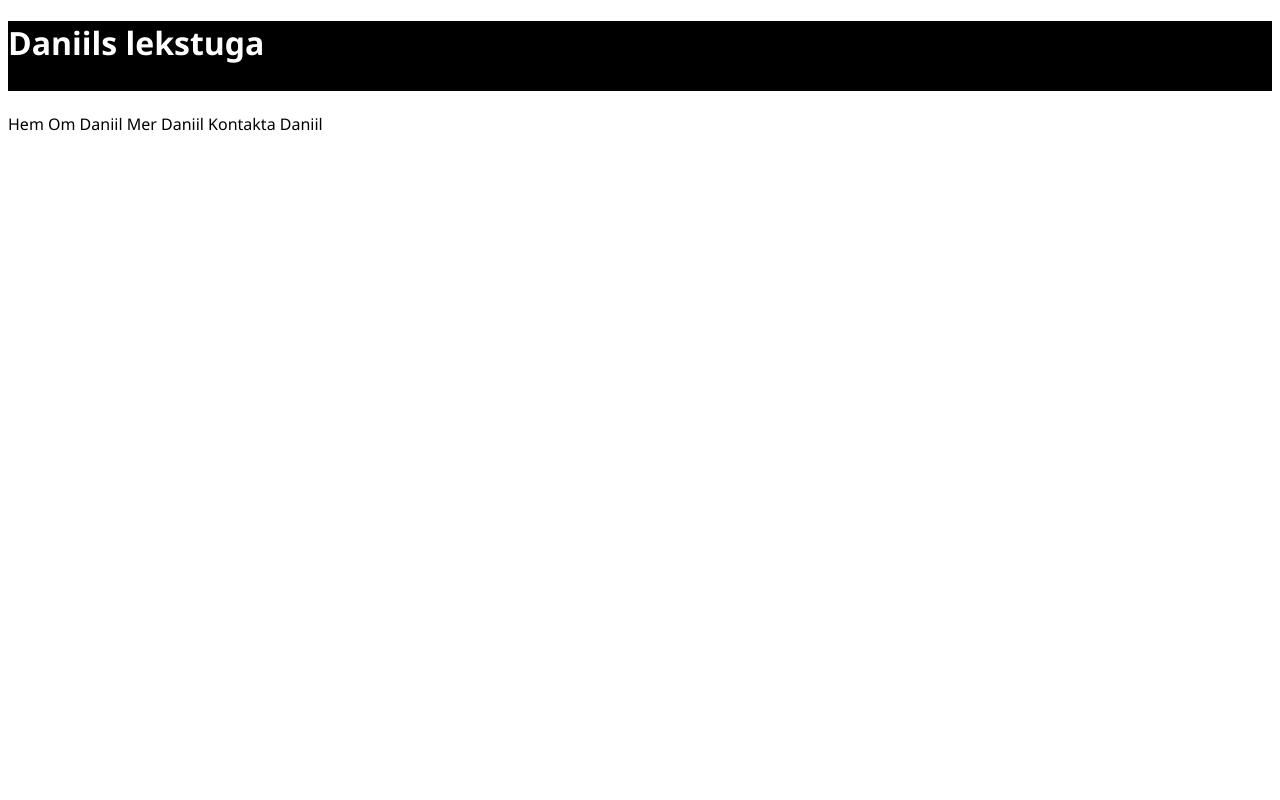
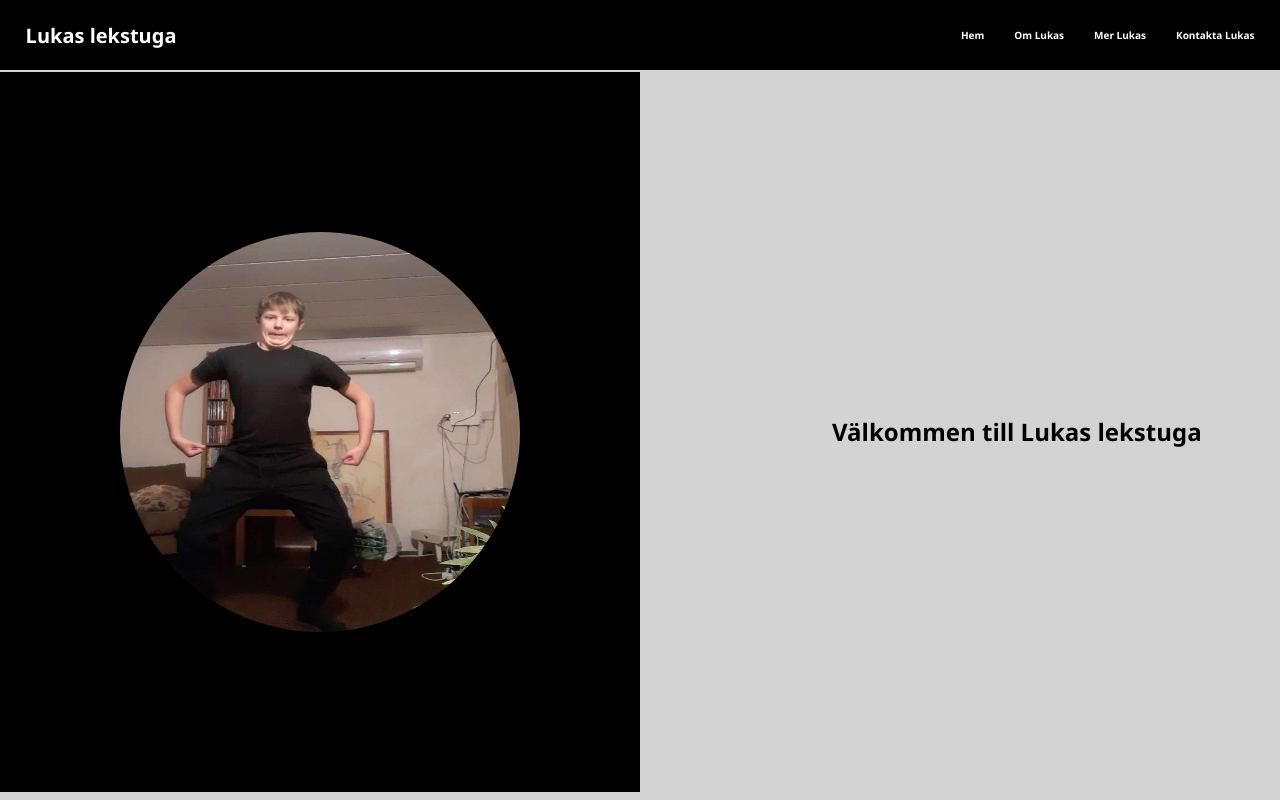
Before and after one commit to lukaslukaslukaslukaslukaslukas/Daniils-design, a plain HTML site: page index.html in a window 1280 px wide. Drawn offline with Linux system fonts and the light colour scheme.

Commit message:
v2 index.html
Fixed header, left side of the screen including img and box, right side started.

```diff
--- a/index.html
+++ b/index.html
@@ -3,16 +3,32 @@
 <head>
     <meta charset="UTF-8">
     <meta name="viewport" content="width=device-width, initial-scale=1.0">
-    <title>Document</title>
+    <title>Daniils-design</title>
     <link rel="stylesheet" href="style.css">
 </head>
 <body>
     <div class="header">
-        <h1>Daniils lekstuga</h1>
+        <div class="header-l">
+            <h1>Lukas lekstuga</h1>
+        </div>
+        <div class="header-r">
+            <li>
+                <a>Hem</a>
+                <a>Om Lukas</a>
+                <a>Mer Lukas</a>
+                <a>Kontakta Lukas</a>
+            </li>
+        </div>
     </div>
 
-    <div>
-        Hem Om Daniil Mer Daniil Kontakta Daniil
+    <div id="big-box">
+        <div class="box">
+            <img class="img" src="aura.jpg">
+        </div>
+
+        <div class="txt">
+            <h2>Välkommen till Lukas lekstuga</h2>
+        </div>
     </div>
 </body>
 </html>
--- a/style.css
+++ b/style.css
@@ -1,14 +1,62 @@
-div {
-    font-family:'Segoe UI', Tahoma, Geneva, Verdana, sans-serif
+body {
+    font-family:'Segoe UI', Tahoma, Geneva, Verdana, sans-serif;
+    height:100%;
+    margin:0;
+    padding:0;
+    background-color: lightgray;
+}
+
+.header {
+        display:flex;
+        justify-content:space-between;
+        align-items:center;
+        color:white;
+        background-color: black;
+        height: 70px;
+        font-size:10px;
+        font-weight: bold;
+}
+
+.header-l {
+    margin-left: 2%;
+}
+
+.header-r {
+    margin-right: 2%;
+}
+
+.header-r li {
+    list-style:none;
+    display: flex;
+    gap: 30px;
+}
+
+.box {
+    display:flex;
+    justify-content:center;
+    align-items:center;
+    background-color: black;
+    width:50%;
+    height:90vh;
+    margin-top: 2px;
+}
+
+.box img {
+    display:flex;
+    height:400px;
+    width:400px;
+    border-radius: 50%;
+    align-items:center;
+    justify-content: center;
+}
+
+.txt {
 
 }
 
-.header {
-
+#big-box {
+    display: flex;
+    flex-direction: row;
+    align-items: center;
+    gap: 15%;
 }
-
-h1 {
-    color:white;
-    background-color: black;
-    height: 70px;
-}
```
Also changed, not shown: aura.jpg (added).
